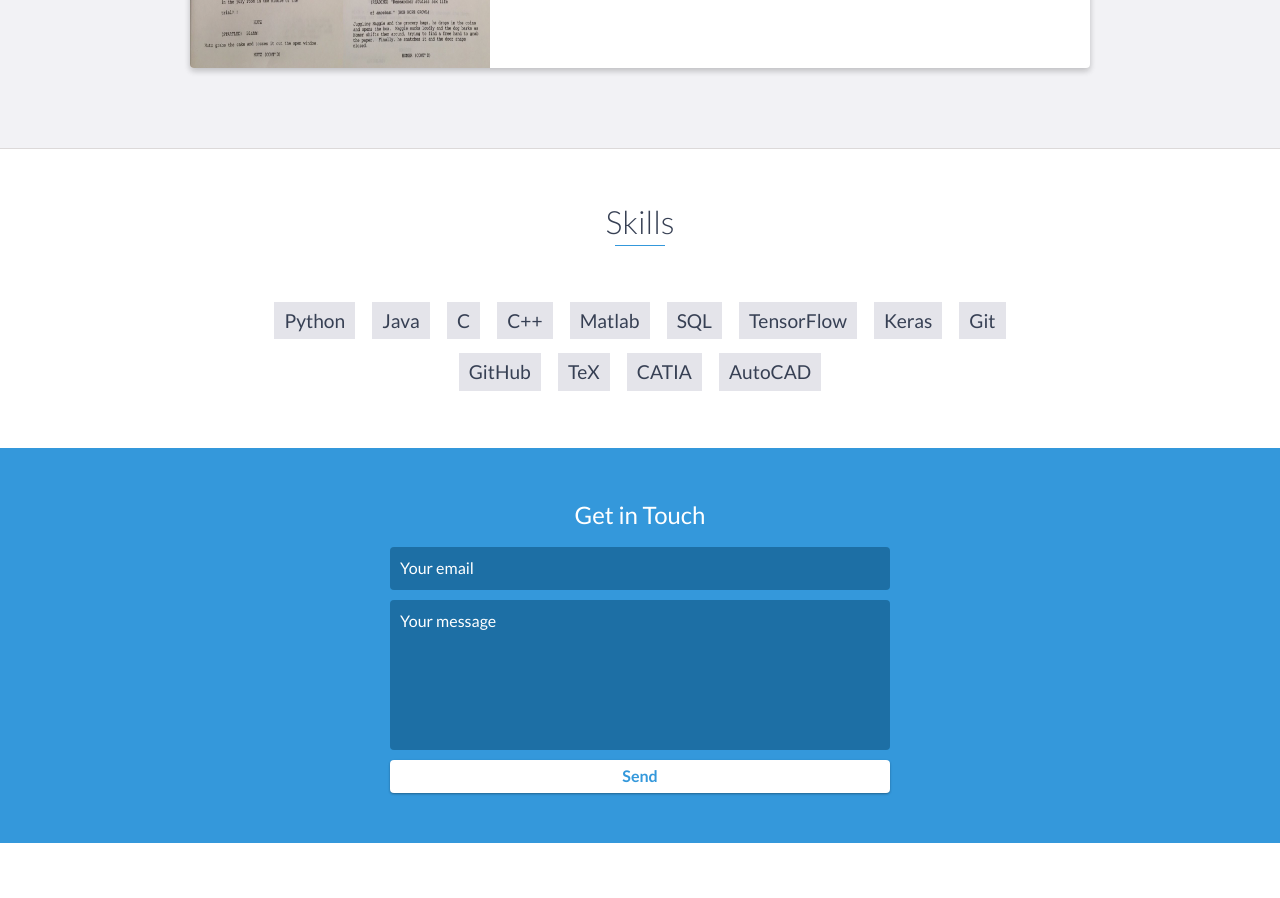
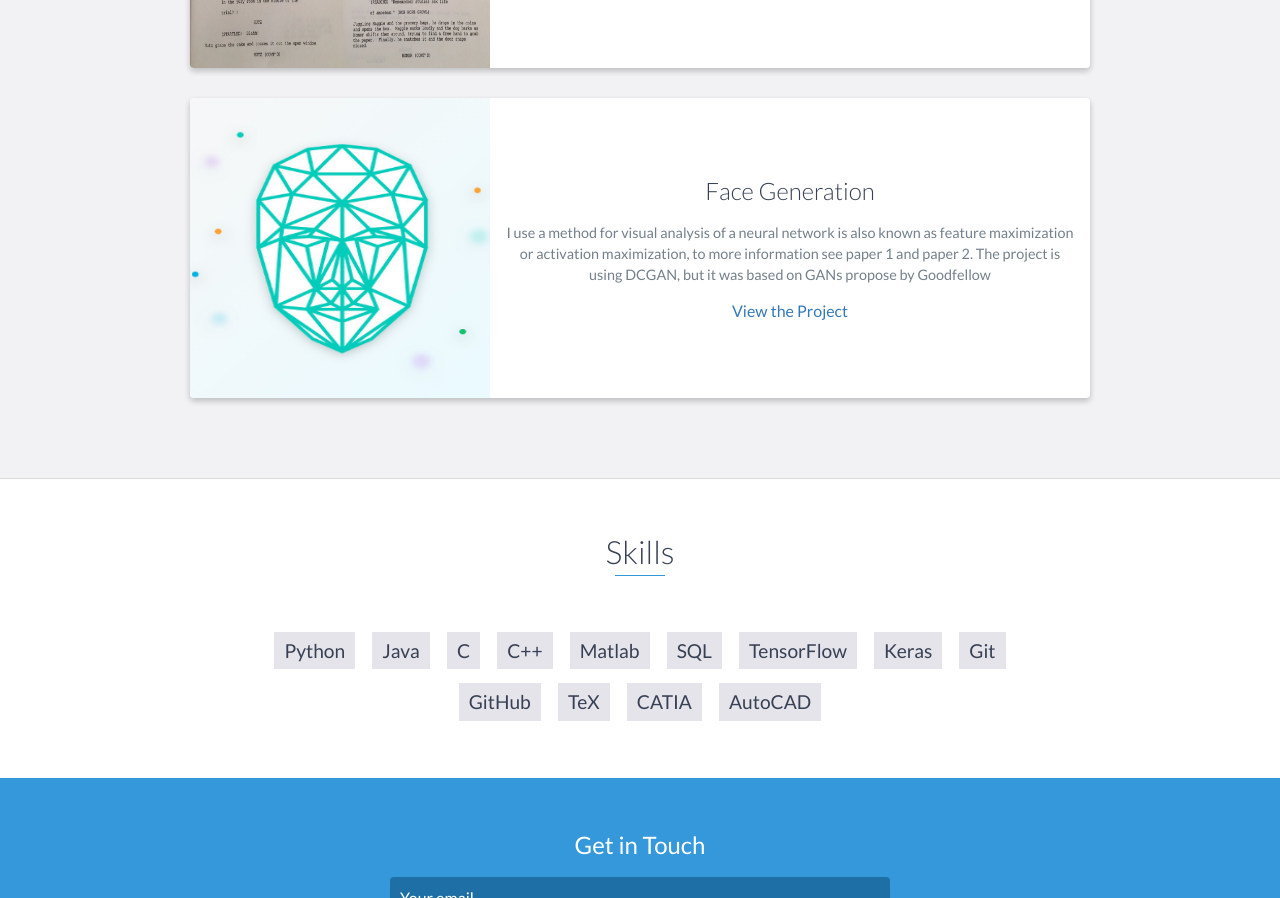
Before and after one commit to buzutilucas/buzutilucas.github.io, a website: page index.html in a window 1280 px wide. Shown: the part 3179-4077 px from the top of the page. Drawn offline with nearby package versions, Linux system fonts and the light colour scheme.

Commit message:
Update index.html (add project face generation)

```diff
--- a/index.html
+++ b/index.html
@@ -137,7 +137,7 @@
               through learning, and a focus on connecting learning to jobs, Udacity is making technologies
               such as programming, data science, artificial intelligence, and self-driving cars available to
               a global community of lifelong learners.
-            </p><br/>
+            </p><br>
             <p>Subjects taught:</p>
             <ul>
                 <li>
@@ -212,6 +212,23 @@
                             you’ll build will generate a new “fake” TV script.
                         </p>
                         <a href="https://buzutilucas.github.io/tv-script-generation/" target="_blank">View the Project</a>
+                    </div>
+                    <!-- End .project-info -->
+                </div>
+                <!-- End .project -->
+
+                <div class="project shadow-large">
+                    <div class="project-image">
+                        <img src="images/face-generation.png" />
+                    </div>
+                    <!-- End .project-image -->
+                    <div class="project-info">
+                        <h3>Face Generation</h3>
+                        <p>
+                            I use a method for visual analysis of a neural network is also known as feature maximization or activation maximization,
+                            to more information see paper 1 and paper 2. The project is using DCGAN, but it was based on GANs propose by Goodfellow
+                        </p>
+                        <a href="https://buzutilucas.github.io/face-generation/" target="_blank">View the Project</a>
                     </div>
                     <!-- End .project-info -->
                 </div>
```
Also changed, not shown: images/face-generation.png (added).
